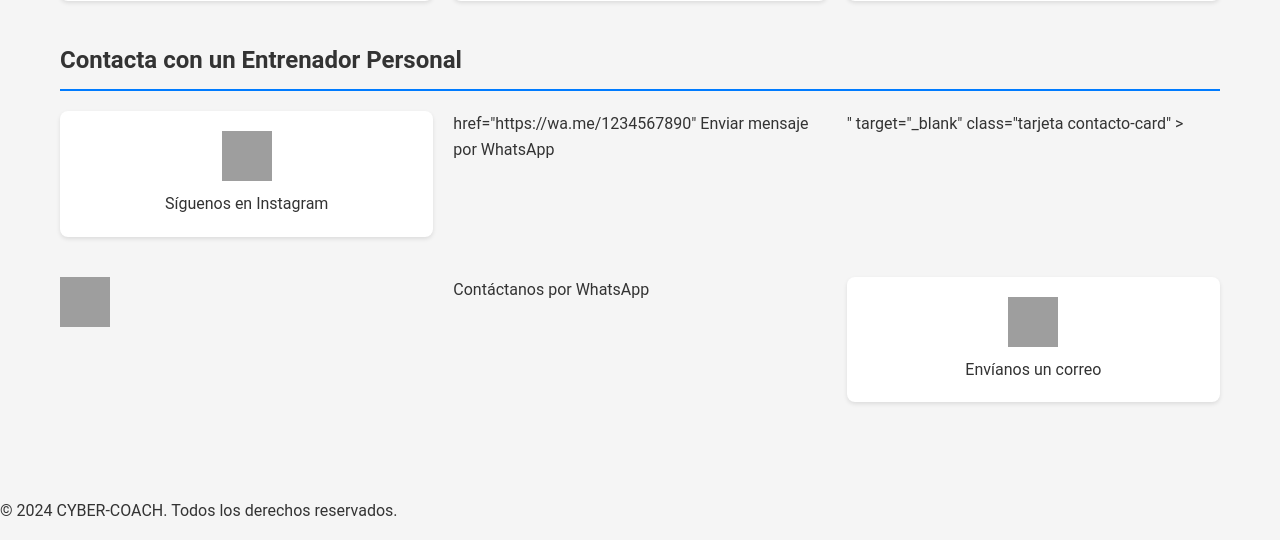
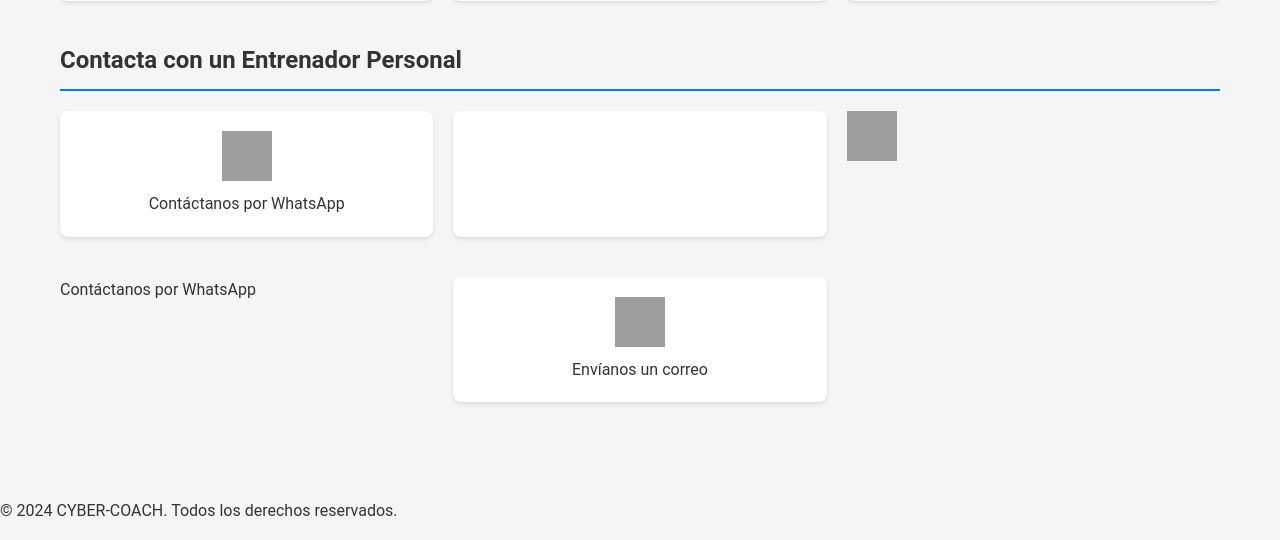
Before and after one commit to valenfd3z/Portfolio, a Python web app: template templates/index.html in a window 1280 px wide. Shown: the part 880-1420 px from the top of the page. Run offline with Jinja, Linux system fonts and the light colour scheme; the template is opened without the code that fills it, so the values that code supplies are empty; grey boxes are pictures that could not be loaded.

Commit message:
Update index.html

```diff
--- a/templates/index.html
+++ b/templates/index.html
@@ -93,16 +93,14 @@
           alt="Instagram"
           class="contacto-icon"
         />
-        <span>Síguenos en Instagram</span>
+       <span>Contáctanos por WhatsApp</span>
       </a>
-      <a>
+      <a
         href="https://wa.me/1234567890"
-  Enviar mensaje por WhatsApp
-</a>
-"
         target="_blank"
         class="tarjeta contacto-card"
       >
+</a>
         <img
           src="https://upload.wikimedia.org/wikipedia/commons/6/6b/WhatsApp.svg"
           alt="WhatsApp"
```
